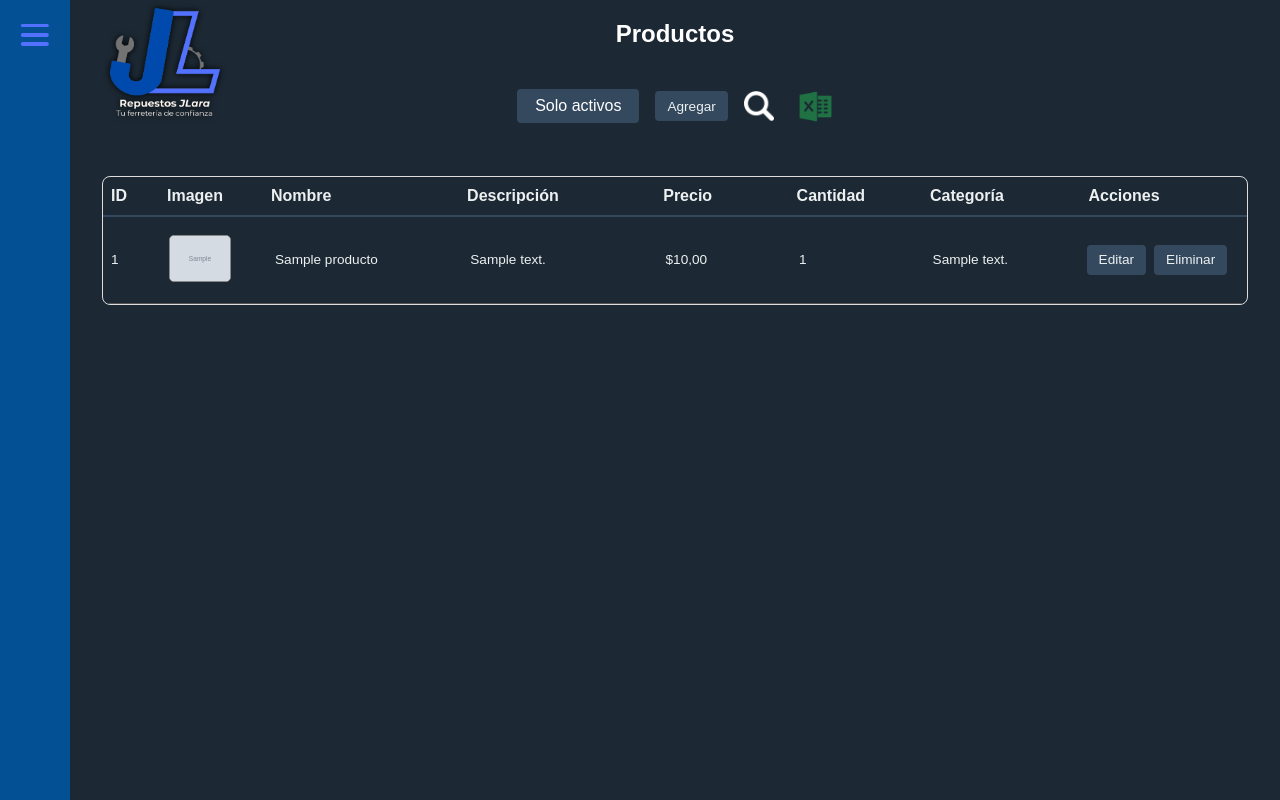
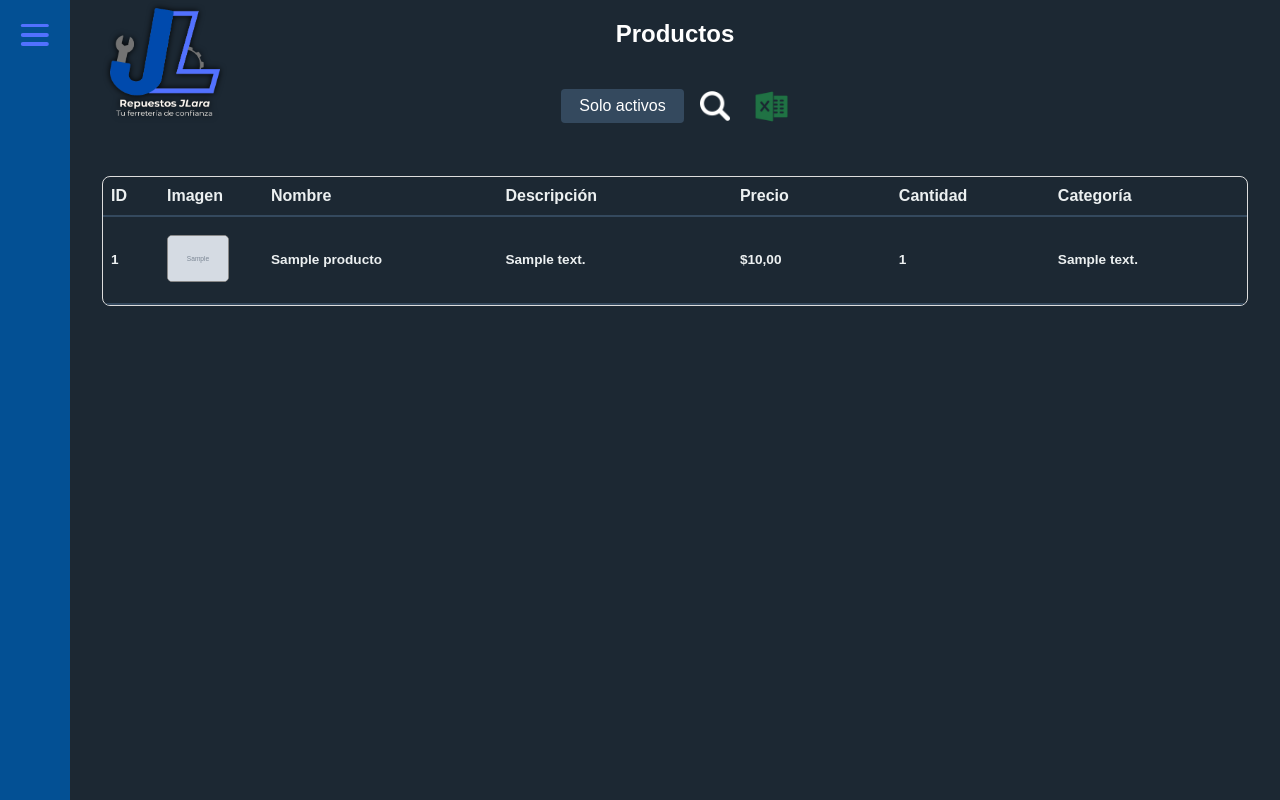
Before and after one commit to XavierL2305/Proyecto-TIII, a Django app: template productos/templates/productos/productos.html in a window 1280 px wide. Run offline with Django 5.2, Linux system fonts and the light colour scheme; the template is opened without the code that fills it: values that come from a table or form of the project are taken from there, others are empty; tables that the repository leaves empty hold one stand-in row (values such as "Sample post"); grey boxes marked "Sample" are stand-in pictures.

Commit message:
terminacion restricciones segun su rol (eliminar y editar)

```diff
--- a/categorias/views.py
+++ b/categorias/views.py
@@ -28,7 +28,11 @@ def categorias(request):
     else:
         categorias = Categorias.objects.filter(status=True)
 
+    es_admin = request.user.is_superuser or getattr(request.user, 'rol', '') == 'admin'
     if request.method == 'POST':
+        if not es_admin:
+            messages.error(request, "No tienes permisos para modificar categorías.")
+            return redirect(f"{request.path}?filtro={filtro}")
         if 'eliminar_id' in request.POST:
             categoria = get_object_or_404(Categorias, id_categoria_PK=request.POST.get('eliminar_id'))
             categoria.status = False
@@ -71,6 +75,7 @@ def categorias(request):
         'categorias': categorias,
         'filtro': filtro,
         'formulario': formulario,
+        'es_admin': es_admin,
     })
 
 
--- a/productos/static/productos/styles_productos.css
+++ b/productos/static/productos/styles_productos.css
@@ -122,22 +122,45 @@ h1, h2 {
   white-space: nowrap;
 }
 
-.tabla .thead {
+.tabla.con-acciones .thead,
+.tabla.con-acciones .fila-producto {
   display: grid;
   grid-template-columns:
-  minmax(3rem, 3rem)    /* columna fija de 3rem */
-  minmax(6rem, 6rem)    /* columna fija de 6rem */
-  minmax(150px, 1.5fr)  /* columna con mínimo 150px y crece con fr */
-  minmax(150px, 1.5fr)  /* columna con mínimo 150px y crece con fr */
-  minmax(100px, 1fr)
-  minmax(100px, 1fr)
-  minmax(120px, 1.2fr)
-  minmax(120px, 1.2fr);
+    minmax(3rem, 3rem)    /* ID */
+    minmax(6rem, 6rem)    /* Imagen */
+    minmax(150px, 1.5fr)  /* Nombre */
+    minmax(150px, 1.5fr)  /* Descripción */
+    minmax(100px, 1fr)    /* Precio */
+    minmax(100px, 1fr)    /* Cantidad */
+    minmax(120px, 1.2fr)  /* Categoría */
+    minmax(120px, 1.2fr); /* Acciones */
   gap: 8px;
   font-weight: bold;
   color: var(--texto_principal);
   padding: 10px 8px;
   border-bottom: 2px solid var(--elementos_primarios);
+}
+
+.tabla.sin-acciones .thead,
+.tabla.sin-acciones .fila-producto {
+  display: grid;
+  grid-template-columns:
+    minmax(3rem, 3rem)    /* ID */
+    minmax(6rem, 6rem)    /* Imagen */
+    minmax(150px, 1.5fr)  /* Nombre */
+    minmax(150px, 1.5fr)  /* Descripción */
+    minmax(100px, 1fr)    /* Precio */
+    minmax(100px, 1fr)    /* Cantidad */
+    minmax(120px, 1.2fr); /* Categoría */
+  gap: 8px;
+  font-weight: bold;
+  color: var(--texto_principal);
+  padding: 10px 8px;
+  border-bottom: 2px solid var(--elementos_primarios);
+}
+
+.tabla .tbody {
+  display: contents;
 }
 
 .tabla .thead b {
--- a/productos/templates/productos/productos.html
+++ b/productos/templates/productos/productos.html
@@ -35,7 +35,10 @@
       </div>
     </form>
 
+    {% if es_admin %}
       <button class="button" id="button_agregar">Agregar</button>
+    {% endif %}
+
 
     <img src="{% static 'img/buscar.png' %}" alt="Filtro" class="filtro" id="filtro_productos">
 
@@ -69,7 +72,7 @@
   </div>
 
   <!-- Tabla productos -->
-  <div class="tabla">
+  <div class="tabla {% if es_admin %}con-acciones{% else %}sin-acciones{% endif %}">
     <div class="thead">
       <b>ID</b>
       <b>Imagen</b>
@@ -78,7 +81,9 @@
       <b>Precio</b>
       <b>Cantidad</b>
       <b>Categoría</b>
+      {% if es_admin %}
         <b>Acciones</b>
+      {% endif %}
     </div>
 
     <div class="tbody">
@@ -103,6 +108,7 @@
               Sin categoría
             {% endif %}
           </div>
+          {% if es_admin %}
             <div class="acciones">
               {% if filtro == 'eliminados' %}
                 <form method="post" style="display:inline-block; margin:0;">
@@ -128,6 +134,7 @@
                 </button>
               {% endif %}
             </div>
+          {% endif %}
         </div>
       {% empty %}
         <p colspan="7" style="text-align:center;color:#ccc;">No hay productos registrados.</p>
--- a/productos/views.py
+++ b/productos/views.py
@@ -35,6 +35,7 @@ def productos(request):
 
     formulario = ProductoForm()
 
+    es_admin = request.user.is_superuser or getattr(request.user, 'rol', '') == 'admin'
     if request.method == 'POST':
         if 'eliminar_id' in request.POST:
             try:
@@ -87,8 +88,8 @@ def productos(request):
         'formulario': formulario,
         'filtro': filtro,
         'categorias': categorias,
+        'es_admin': es_admin,  # <--- nuevo contexto
     })
-
 def exportar_excel(request):
     wb = openpyxl.Workbook()
 
```
Also changed, not shown: categorias/static/categoria/categorias.css (+22 -5 lines), categorias/templates/categorias/categorias.html (+8 -2 lines). Lines whose indentation alone changed are shown as unchanged.
